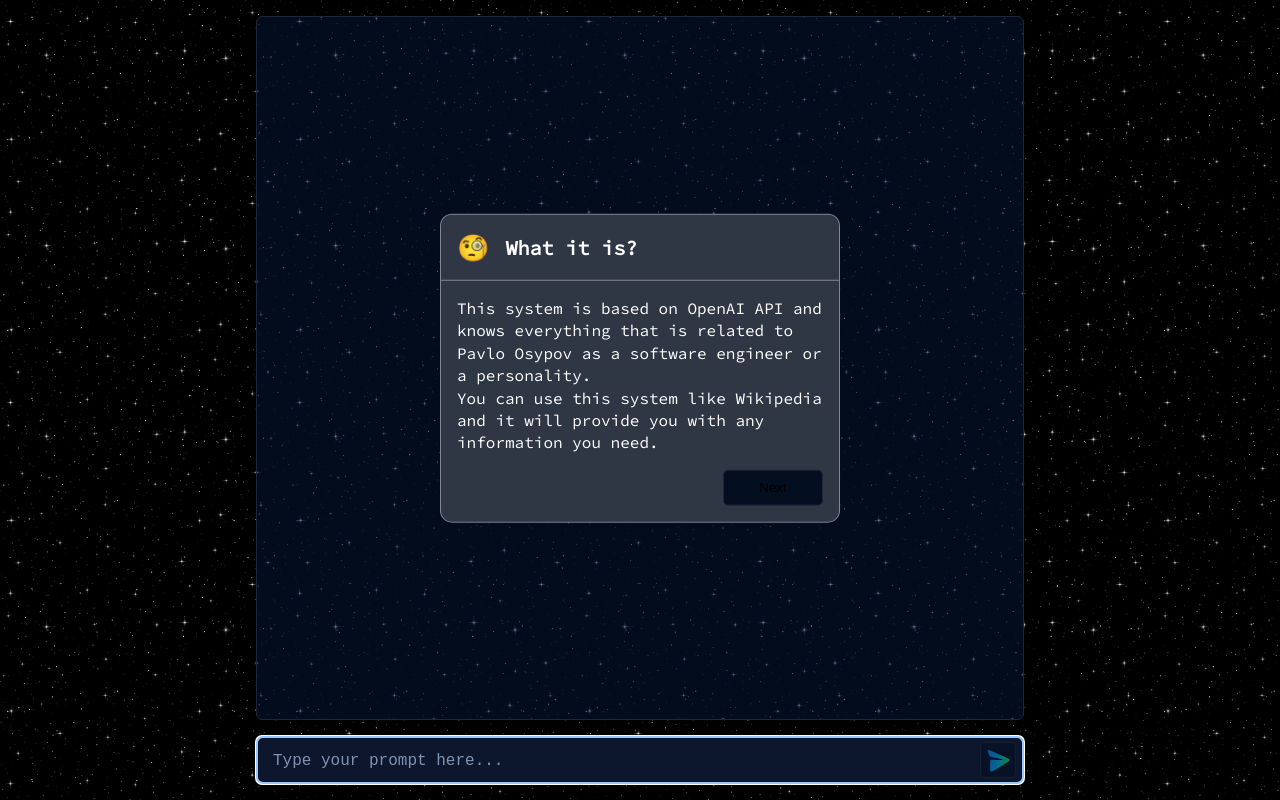
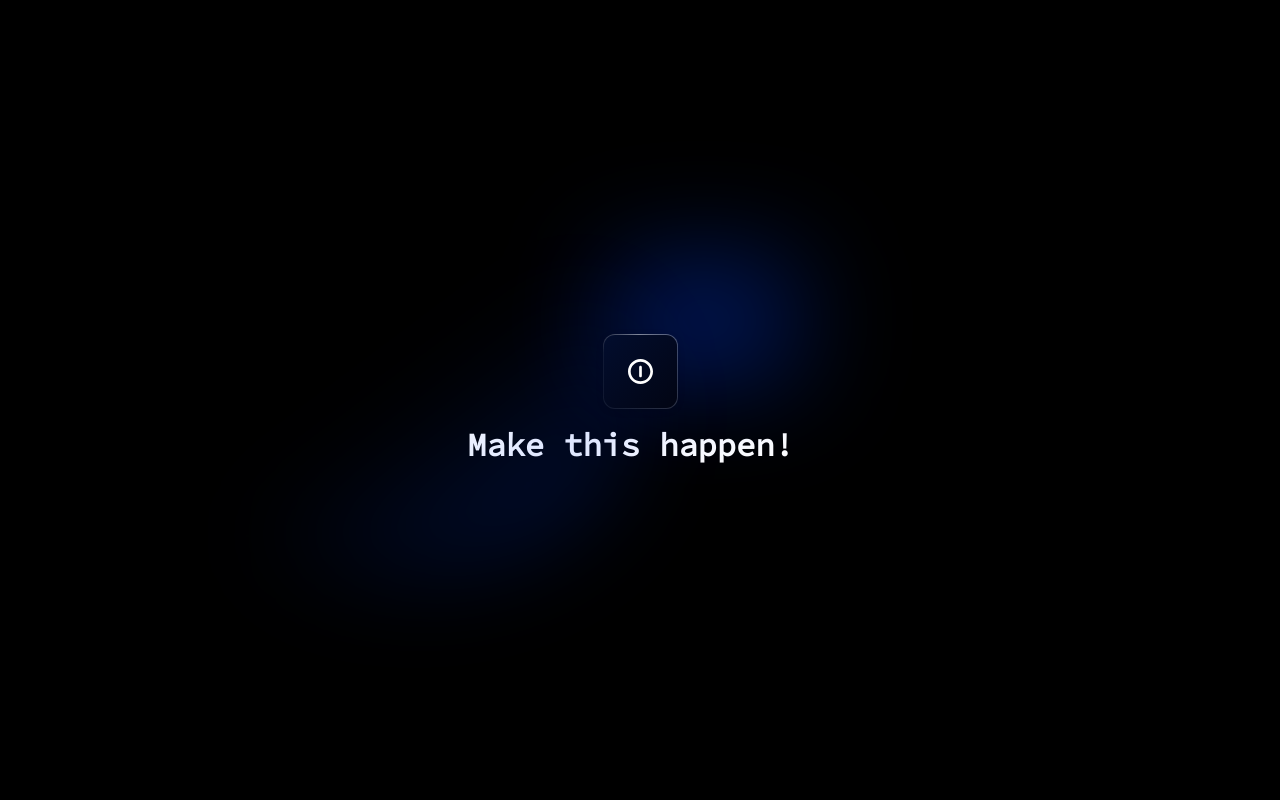
Before and after one commit to p-osypov/portfolio, a Next.js app: page / in a window 1280 px wide. Built offline with nearby package versions, Linux system fonts and the light colour scheme.

Commit message:
Fixed styles of gates

```diff
--- a/src/modules/home-page/hooks.ts
+++ b/src/modules/home-page/hooks.ts
@@ -2,12 +2,12 @@ import { useEffect, useState } from 'react';
 import { TUseHomePageLogic } from '@/modules/home-page/types';
 
 export const useHomePageLogic = (): TUseHomePageLogic => {
-  const [systemIsReady, setSystemIsReady] = useState(true);
+  const [systemIsReady, setSystemIsReady] = useState(false);
   const onClickPowerButton = async () => {
     setTimeout(() => {
       // Finish all animations before show chat screen
       setSystemIsReady(true);
-    }, 1000);
+    }, 1300);
   };
   useEffect(() => {
     let size = 300;
--- a/src/modules/home-page/start-screen/start-screen.styles.ts
+++ b/src/modules/home-page/start-screen/start-screen.styles.ts
@@ -53,7 +53,7 @@ export const Component = {
       left: 0;
       background: linear-gradient(to bottom, transparent, rgb(0, 0, 0))
         rgb(0, 0, 0);
-      transition: ${({ $open }) => ($open ? '0.5s ease-in-out' : 'initial')};
+      transition: ${({ $open }) => ($open ? '0.3s ease-in-out' : 'initial')};
       transition-delay: 0.5s;
     }
     &::before {
@@ -142,5 +142,8 @@ export const Component = {
     & > span::after {
       content: '█' !important;
     }
+    @media (max-width: 575px) {
+      font-size: 20px;
+    }
   `,
 };
```
